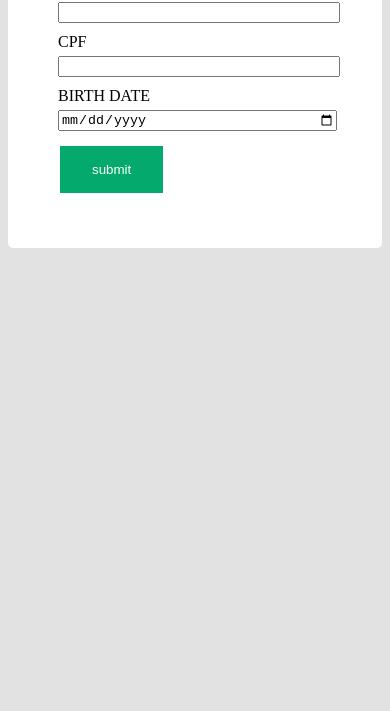
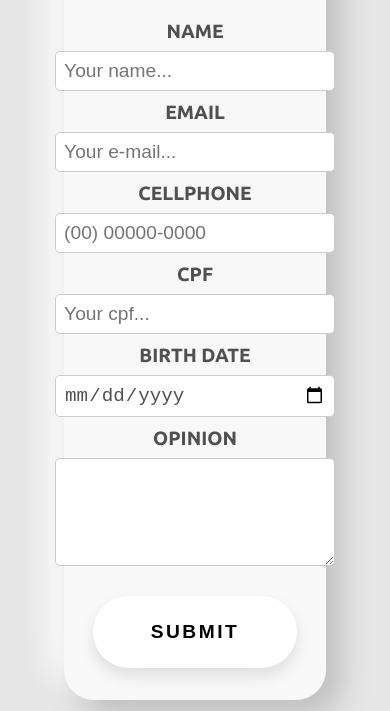
Before and after one commit to rodpk/simple-crud-application, a plain HTML site: page simple-crud-front/index.html in a window 390 px wide. Shown: the part 133-844 px from the top of the page. Drawn offline with nearby package versions, Linux system fonts and the light colour scheme.

Commit message:
style(form): :lipstick: formatting css, changing age to cellphone and adding opinion

```diff
--- a/simple-crud-front/index.html
+++ b/simple-crud-front/index.html
@@ -1,28 +1,50 @@
 <!DOCTYPE html>
 <html lang="en">
+
 <head>
     <meta charset="UTF-8">
     <meta http-equiv="X-UA-Compatible" content="IE=edge">
     <meta name="viewport" content="width=device-width, initial-scale=1.0">
     <script src="script.js"></script>
+    <script src="https://code.jquery.com/jquery-3.2.1.slim.min.js"></script>
+    <script src="https://cdnjs.cloudflare.com/ajax/libs/jquery.mask/1.14.15/jquery.mask.min.js"></script>
+    <script src="https://cdnjs.cloudflare.com/ajax/libs/popper.js/1.12.9/umd/popper.min.js"></script>
+    <script src="https://maxcdn.bootstrapcdn.com/bootstrap/4.0.0/js/bootstrap.min.js"></script>
+    <script src="https://cdnjs.cloudflare.com/ajax/libs/jquery.mask/1.14.15/jquery.mask.min.js"></script>
     <link rel="stylesheet" href="./style.css">
     <title>Document</title>
 </head>
+
 <body>
 
-    <div class="form">
+    <div class="form-container">
+        <h1>Simple Form Application</h1>
+
         <form>
             <label for="name">NAME </label>
-            <input type="text" name="name" id="name_id">
-            <label for="age">AGE </label>
-            <input type="number" name="age" id="age_id">
+            <input type="text" name="name" id="name_id", placeholder="Your name...">
+
+            <label for="name">EMAIL </label>
+            <input type="email" name="email" id="email_id", placeholder="Your e-mail...">
+
+
+            <label for="age">CELLPHONE </label>
+            <input type="text" name="age" id="age_id" class="form-control" placeholder= "(00) 00000-0000"onkeypress="$(this).mask('(00) 00000-0009')">
+
             <label for="cpf">CPF </label>
-            <input type="text" name="cpf" id="cpf_id">
+            <input type="text" name="cpf" id="cpf_id" placeholder="Your cpf..." class="form-control" onkeypress="$(this).mask('000.000.000-00');">
+
             <label for="birth_date">BIRTH DATE </label>
             <input type="date" name="birthdate" id="birthdate_id">
-            <button type='button'  onclick='send()'>submit</button>
+
+            <label for="your_opinion">OPINION</label>
+            <textarea name="your_opinion" id="your_opinion_id" cols="65" rows="5"></textarea>
+
+
+            <button type='button' onclick='send()'>submit</button>
         </form>
 
     </div>
 </body>
+
 </html>
--- a/simple-crud-front/style.css
+++ b/simple-crud-front/style.css
@@ -1,41 +1,98 @@
+@import url('https://fonts.googleapis.com/css2?family=Roboto:ital,wght@0,100;0,300;0,500;0,700;1,900&family=Ubuntu:ital,wght@0,300;0,400;0,500;0,700;1,700&display=swap');
+
 body {
-    background-color: #e2e2e2;
+    background-color: #e6e6e6;
+    font-family: 'Ubuntu', 'Roboto', sans-serif;
+}
+
+h1 {
+    text-align: center;
+    font-size: 2.5rem;
+    font-weight: 700;
+    margin-bottom: 1rem;
+    color: #23c483;
+}
+
+form {
+    display: flex;
+    flex-direction: column;
+    align-items: center;
+    justify-content: center;
+    width: 100%;
+    max-width: 500px;
+    margin-bottom: 2rem;
 }
 
 
-.form {
+
+.form-container{
+    display: flex;
+    flex-direction: column;
+    align-items: center;
+    justify-content: center;
+
     border-radius: 5px;
-    padding: 50px;
-    background-color: white;
+    border-radius: 30px;
+    background: #f8f8f8;
+    margin-right: 15%;
+    margin-left: 15%;
+    margin-top: 2%;
+    margin-bottom: 2%;
+    box-shadow: 15px 15px 30px #bebebe, -15px -15px 30px #ffffff;
 }
 
-input {
+label {
+    margin-top: 10px;
+    font-size: 1.2rem;
+    font-weight: bolder;
+    margin-bottom: 0.5rem;
+    color: rgb(80, 80, 80);
+}
+
+input, textarea {
+    border-radius: 5px;
+    border: 1px solid #ccc;
+    padding: 0.5rem;
+    font-size: 1.2rem;
     width: 100%;
-    margin-top: 5px ;
-    margin-bottom: 10px;
+    font-weight: 100;
+    color: rgb(80, 80, 80);
+}
+
+textarea {
+    font-size: 1rem;
+    font-family: 'Ubuntu', 'Roboto', sans-serif;
+
 }
 
 input:focus {
-    border: 3px solid #555;
+    border: 2px solid #555;
 }
 
-button{
-    background-color: #04aa6d;
+button {
+    margin-top: 30px;
+    padding: 1.3em 3em;
+    font-size: 1.2rem;
+    text-transform: uppercase;
+    letter-spacing: 2.5px;
+    font-weight: bolder;
+    color: #000;
+    background-color: #fff;
     border: none;
-    color: white;
-    padding: 16px 32px;
-    text-decoration: none;
-    margin: 5px 2px;
+    border-radius: 45px;
+    box-shadow: 0px 8px 15px rgba(0, 0, 0, 0.1);
+    transition: all 0.3s ease 0s;
     cursor: pointer;
+    outline: none;
 }
 
+button:hover {
+    background-color: #23c483;
+    box-shadow: 0px 15px 20px rgba(46, 229, 157, 0.4);
+    color: #fff;
+    transform: translateY(-7px);
+}
 
-input[type=submit]:hover {
-    background-color: #04aa6d;
-    border: none;
-    color: white;
-    padding: 16px 32px;
-    text-decoration: none;
-    margin: 5px 2px;
-    cursor: pointer;
+button:active {
+    transform: translateY(-1px);
 }
```
